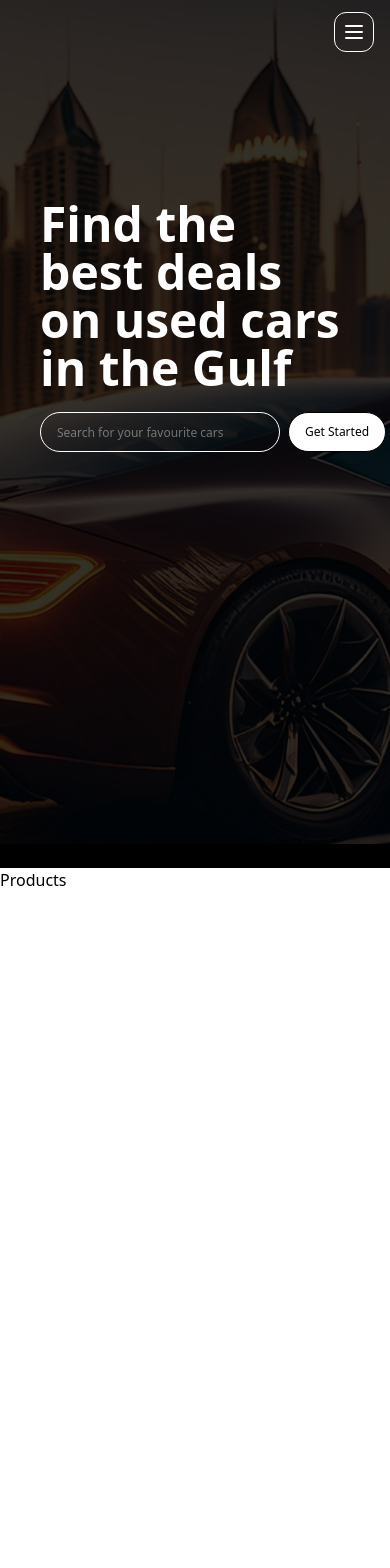
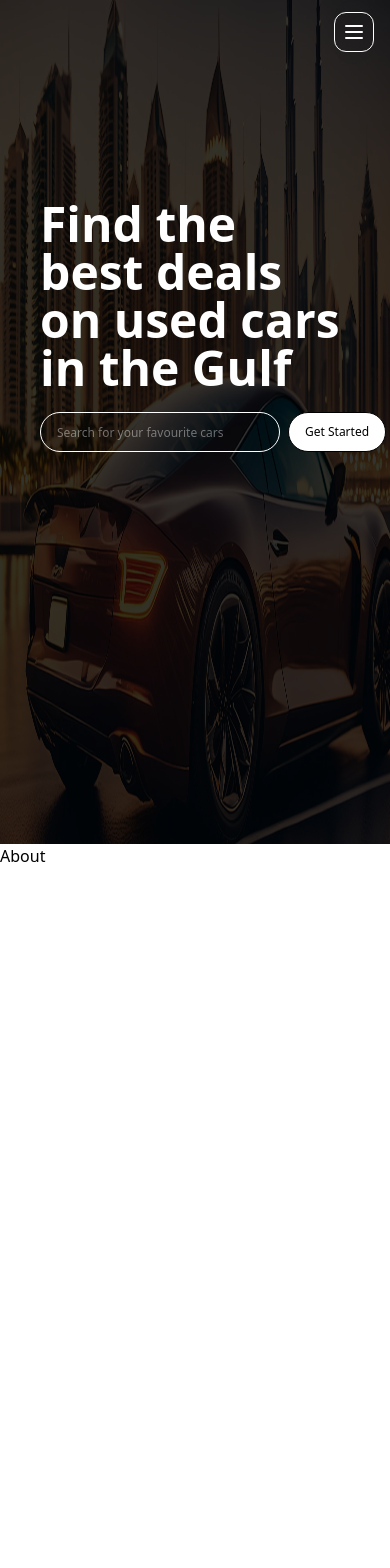
Before and after one commit to sansh1305/sayaara, a Next.js app: page / in a window 390 px wide. Shown: the top 1568 px of the page. Built offline with nearby package versions, Linux system fonts and the light colour scheme; no server answers.

Commit message:
chore: Update About component with full-screen layout and white background color

```diff
--- a/components/About.tsx
+++ b/components/About.tsx
@@ -2,7 +2,7 @@ import React from 'react'
 
 const About = () => {
   return (
-    <div>
+    <div className='h-screen w-full text-black bg-white'>
       About
     </div>
   )
--- a/styles/globals.css
+++ b/styles/globals.css
@@ -1,6 +1,10 @@
 @tailwind base;
 @tailwind components;
 @tailwind utilities;
+
+::-webkit-scrollbar {
+  display: none;
+}
 
 body {
     background-color: black;
@@ -13,6 +17,12 @@ body {
   background-repeat: no-repeat;
   background-size: cover;
   background-position: center;
-  height: 100vh;
+  /* height: 100vh; */
   background-attachment: fixed;
 }
+
+@media screen and (max-width: 768px){
+  .hero {
+    background-size: 120% 100%;
+  }
+}
```
